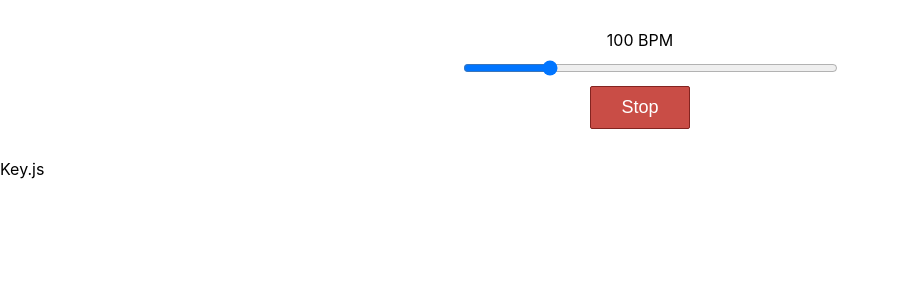
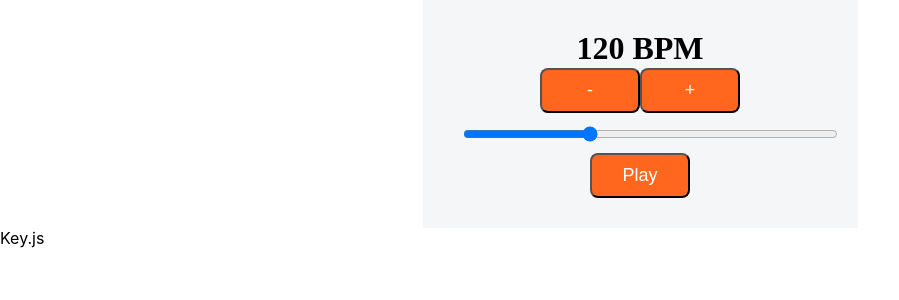
Before and after one commit to MichaelAbe/flowy, a React (Create React App) app: page / in a window 1280 px wide. Shown: the top 300 px of the page, without its empty margins (0-899 px from the left). Built offline with nearby package versions, Linux system fonts and the light colour scheme.

Commit message:
adding button functionality

```diff
--- a/src/App.css
+++ b/src/App.css
@@ -1,21 +1,26 @@
+
 .metronome {
   text-align: center;
   max-width: 375px;
   margin: 0 auto;
   padding: 30px;
+  font-size: xx-large;
+  font-weight: 600;
+  background-color: #f5f6f8;
+  font-family: Rubik;
 }
 
 .bpm-slider input {
   width: 100%;
   margin: 10px;
+
 }
 
 .metronome button {
-  background: #C94D46;
+  background: #ff671f;
   padding: 10px;
-  border: 1px solid #832420;
-  border-radius: 2px;
   width: 100px;
   color: #fff;
   font-size: 18px;
+  border-radius: 8px;
 }
--- a/src/App.js
+++ b/src/App.js
@@ -2,6 +2,7 @@
 import './App.css';
 import Metronome from './Components/Metronome';
 import Key from './Components/Key';
+import './index.css'
 
 function App() {
   return (
--- a/src/Components/Metronome.js
+++ b/src/Components/Metronome.js
@@ -4,22 +4,36 @@ import {useState, useEffect} from 'react'
 export default function Metronome() {
 
 
-    const [bpm, setBpm] = useState([100])
+    const [bpm, setBpm] = useState([120])
     const [playing, setPlaying] = useState([false])
+
+    const handleBpmChange = (e) => {
+        let bpm = e.target.value
+        // bpm.setBpm({bpm})
+    }
+
+    const handleStart = (e) => {
+        alert('This is the start button')
+    }
+
+    const handleBpmPlus = () => setBpm(bpm + 1)
 
 
     return (
-        <div className="metronome">
-        <div className="bpm-slider">
+        <div className='metronome'>
+        <div className='bpm-slider'>
         <div>{bpm} BPM</div>
+        <button className='plusminus'>-</button>
+        <button className='plusminus' onClick={handleBpmPlus}>+</button>
           <input
-            type="range"
-            min="60"
-            max="240"
-            value={bpm} />
+            type='range'
+            min='60'
+            max='240'
+            value={bpm}
+            onChange={handleBpmChange}/>
         </div>
-        <button>
-          {playing ? 'Stop' : 'Start'}
+        <button className='startstop' onClick={handleStart}>
+          {playing ? 'Play' : 'Stop'}
         </button>
       </div>
     )
--- a/src/index.css
+++ b/src/index.css
@@ -11,3 +11,5 @@ code {
   font-family: source-code-pro, Menlo, Monaco, Consolas, 'Courier New',
     monospace;
 }
+
+@import url('https://fonts.googleapis.com/css2?family=Rubik:wght@400;500;700&display=swap');
```
